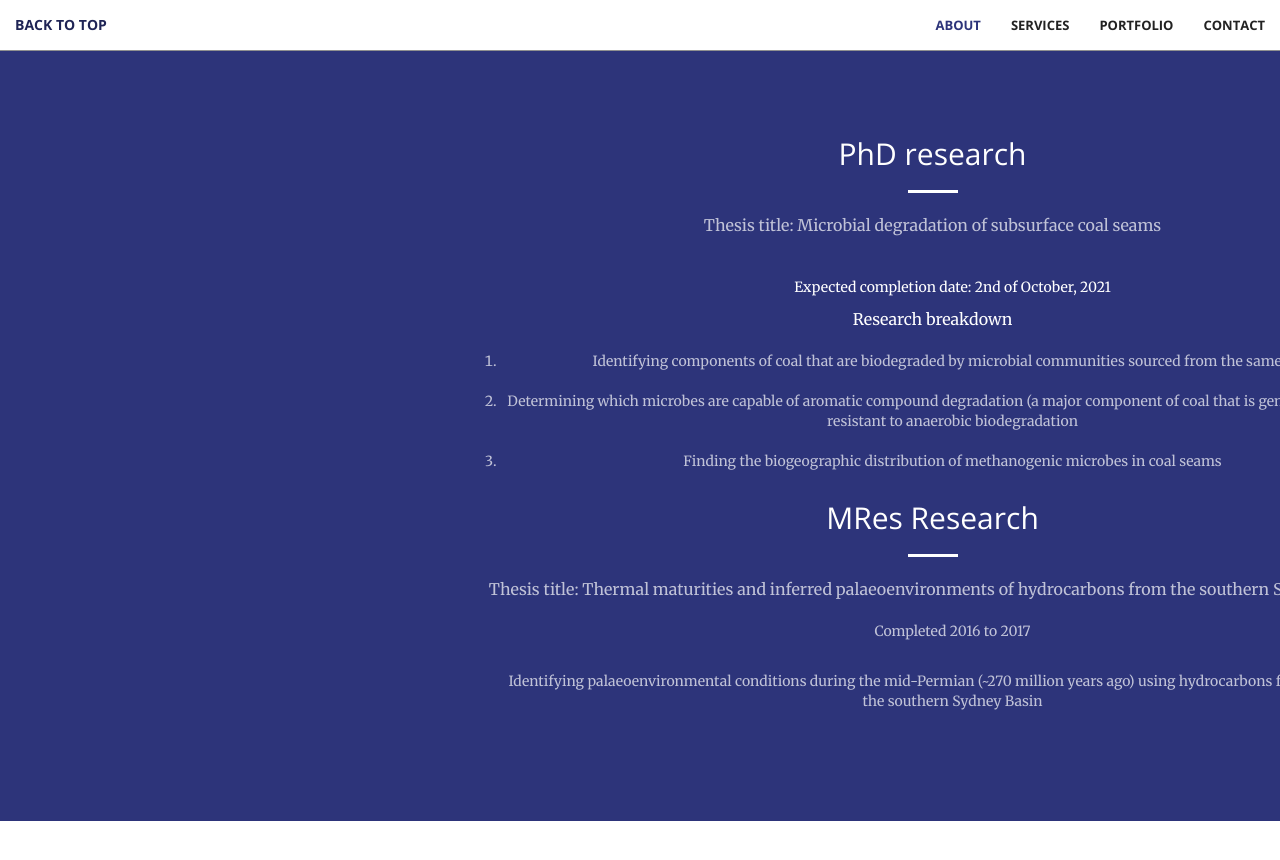
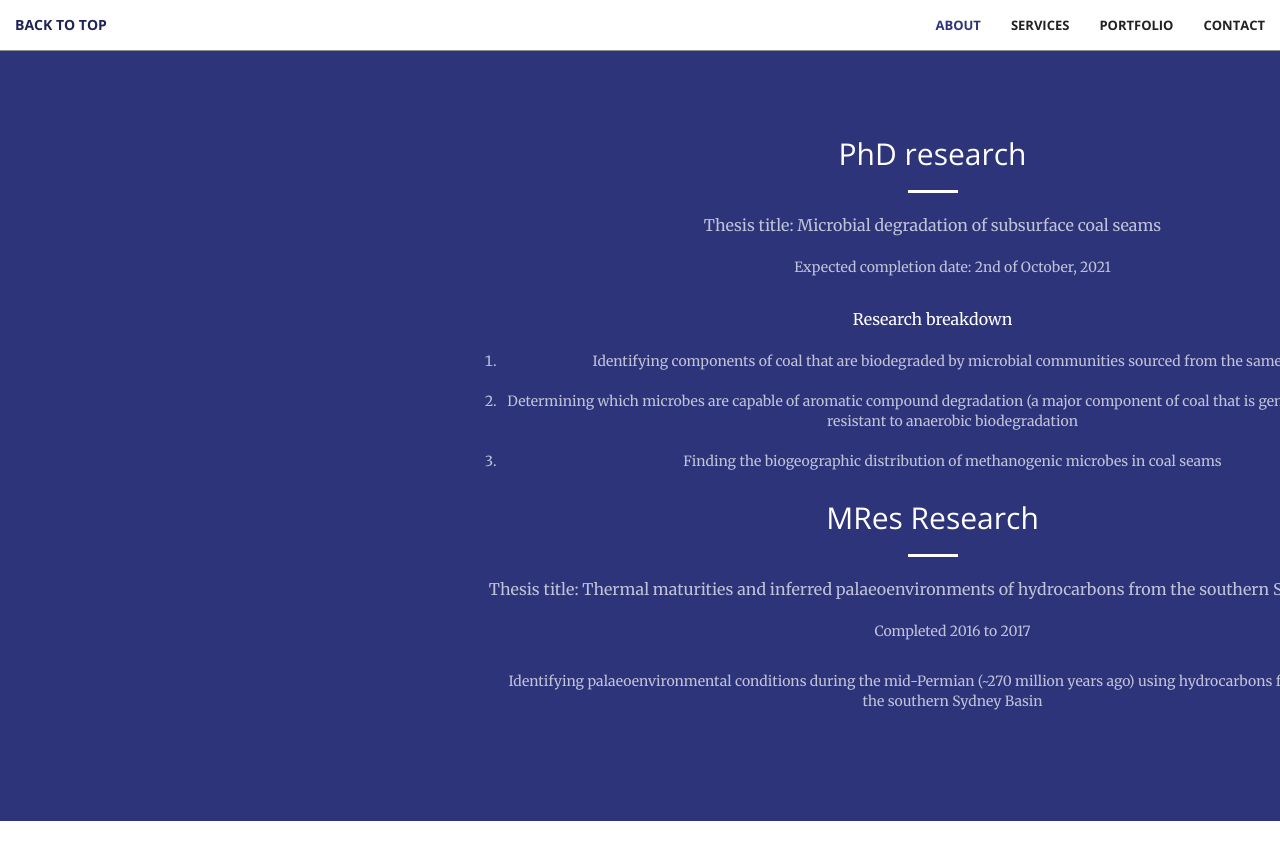
Before and after one commit to bronwyncc/homepage, a Jekyll site: the page built from index.html, in a window 1280 px wide and 900 px high, scrolled down 863 px. Shown: the top 860 px of the window. Built offline with Jekyll 4.4.1, drawn with Linux system fonts in a browser that asks for light colours.

Commit message:
Update call-to-action.html

```diff
--- a/_includes/call-to-action.html
+++ b/_includes/call-to-action.html
@@ -5,9 +5,9 @@
                 <h2 class="section-heading">PhD research</h2>
                 <hr class="light">
                 <p class="text-faded">Thesis title: Microbial degradation of subsurface coal seams</p>
-                <br><ol>Expected completion date: 2nd of October, 2021</ol>
+                <ol class="text-faded">Expected completion date: 2nd of October, 2021</ol>
 <!--                 <a href="#" class="btn btn-default btn-xl">Get started!</a> -->
-                <p class="light">Research breakdown</p>
+                <br><p class="light">Research breakdown</p>
                 <ol class="text-faded">
                     <li>Identifying components of coal that are biodegraded by microbial communities sourced from the same coal</li>
                     <br><li>Determining which microbes are capable of aromatic compound degradation (a major component of coal that is generally considered resistant to anaerobic biodegradation</li>
```
